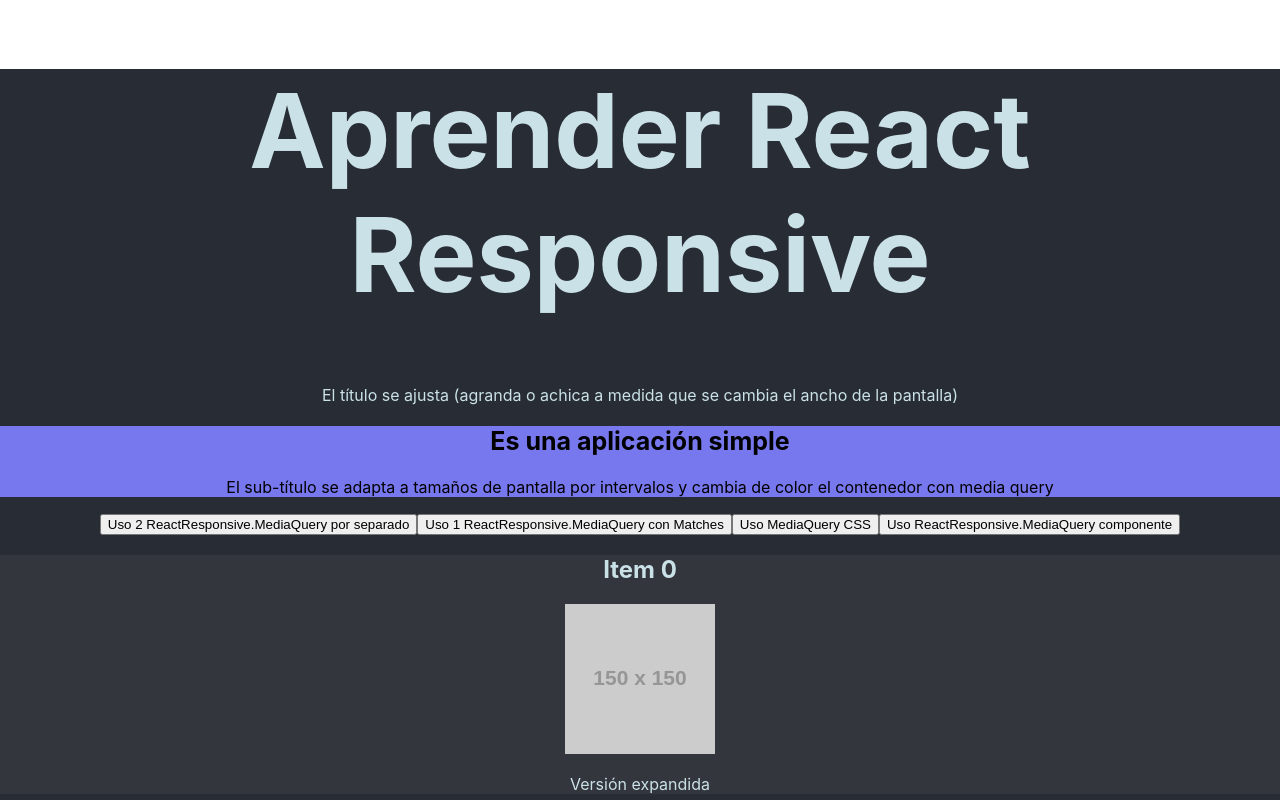
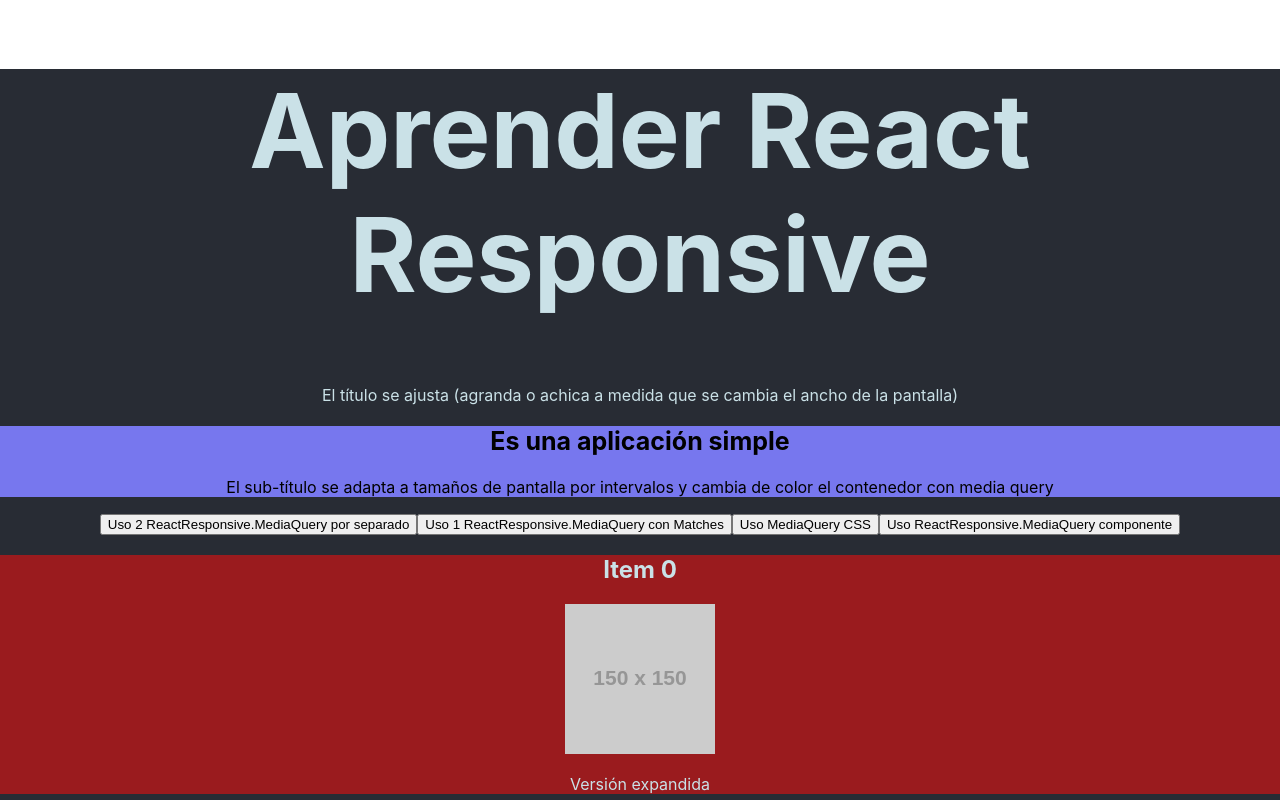
Before and after one commit to correooke/react-responsive, a React (Create React App) app: page / in a window 1280 px wide. Shown: the top 800 px of the page. Built offline with nearby package versions, Linux system fonts and the light colour scheme.

Commit message:
cambio de colores

```diff
--- a/src/App.css
+++ b/src/App.css
@@ -71,17 +71,17 @@
 }
 
 .customer-row-1 {
-  background-color: #5554;
+  background-color: rgba(223, 17, 17, 0.623);
 }
 
 .customer-row-2 {
-  background-color: #DDD4;
+  background-color: rgba(64, 31, 156, 0.5);
 }
 
 .customer-row-3 {
-  background-color: #55F4;
+  background-color: rgba(38, 199, 33, 0.623);
 }
 
 .customer-row-4 {
-  background-color: rgba(85, 255, 184, 0.267);
+  background-color: rgba(194, 58, 160, 0.774);
 }
```
